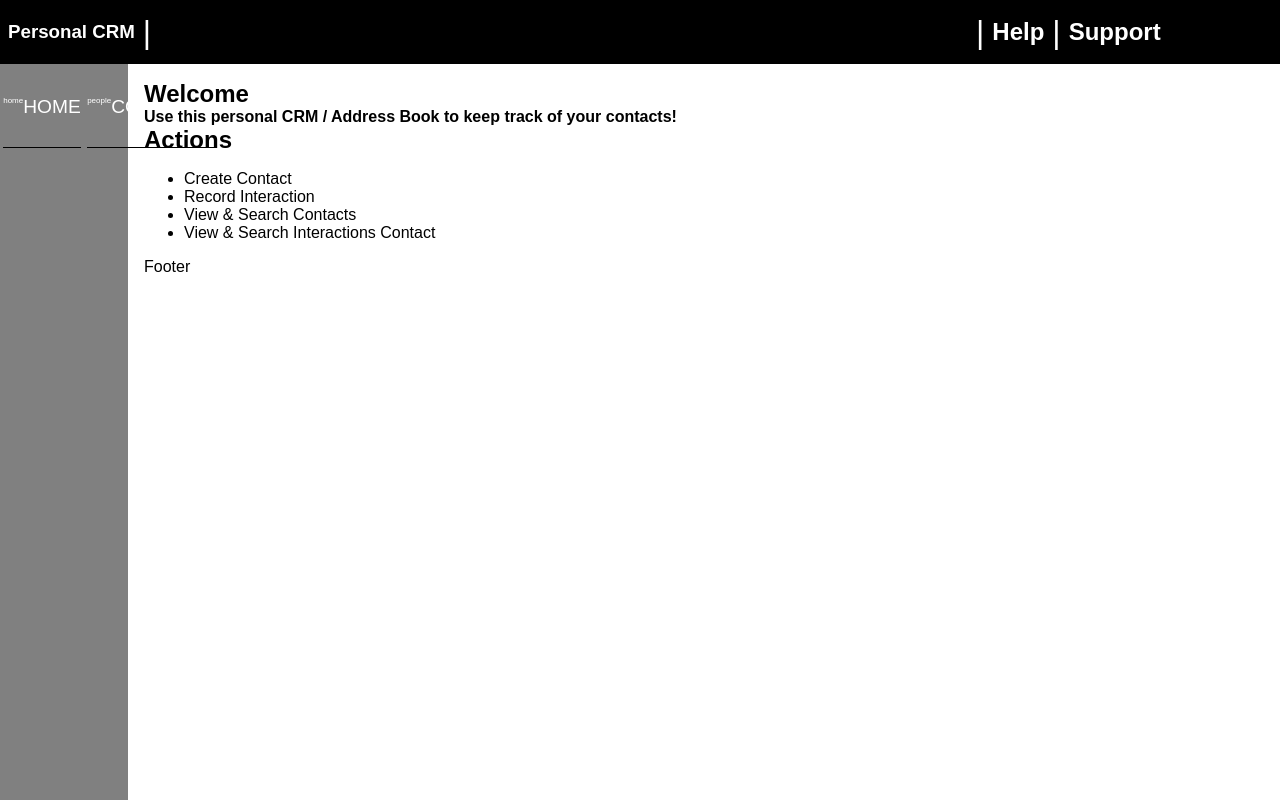
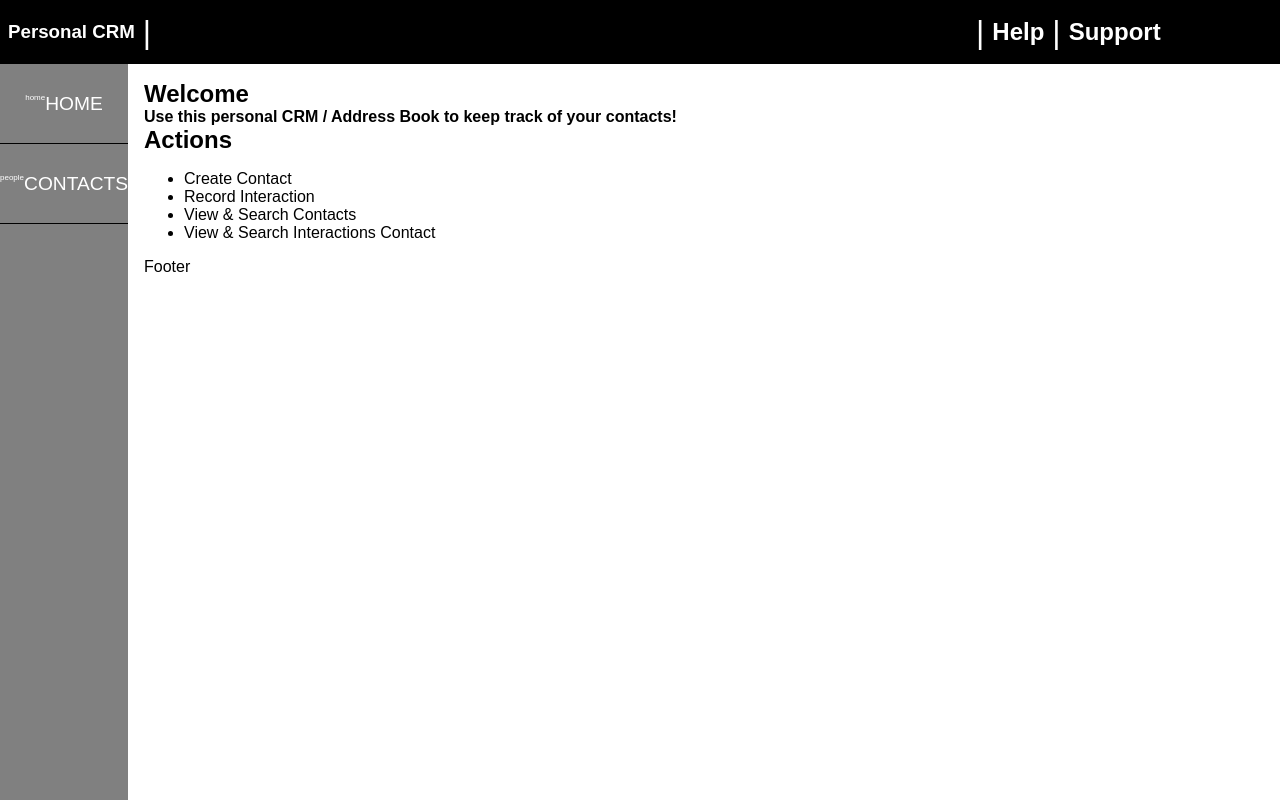
Before and after one commit to Jonathan-Paul-Wood/courm, a React (Create React App) app: page /home in a window 1280 px wide. Built offline with nearby package versions, Linux system fonts and the light colour scheme.

Commit message:
added grid layout to LeftSideBar navigation

```diff
--- a/src/layouts/AppLayout/LeftSideBar/LeftSideBar.js
+++ b/src/layouts/AppLayout/LeftSideBar/LeftSideBar.js
@@ -11,6 +11,9 @@ const LeftSideBarWrapper = styled.div`
     display: flex;
     background-color: gray;
     color: white;
+    display: grid;
+    grid-template-columns: 8em;
+    grid-template-rows: 5rem 5rem 5rem 5rem;
 `;
 
 export default function LeftSidebar() {
--- a/src/layouts/AppLayout/LeftSideBar/SideBarNavItem/SideBarNavItem.js
+++ b/src/layouts/AppLayout/LeftSideBar/SideBarNavItem/SideBarNavItem.js
@@ -3,13 +3,18 @@ import { useHistory } from 'react-router-dom';
 import styled from 'styled-components';
 
 const ItemWrapper = styled.div`
-    width: 8rem;
-    height: 5rem;
     font-size: 1.2rem;
-    margin: 0.2rem;
     border-bottom: 1px solid black;
     display: flex;
     position: relative;
+
+    .nav-option {
+        cursor: pointer;
+    }
+
+    .nav-option:hover {
+        opacity: 0.8;
+    }
 `;
 
 const ItemContainer = styled.div`
@@ -30,7 +35,7 @@ export default function LeftSidebar(props) {
 
     return (
         <ItemWrapper>
-            <ItemContainer onClick={() => handleNavigation(props.path)}>
+            <ItemContainer className="nav-option" onClick={() => handleNavigation(props.path)}>
                 <span>{props.icon}</span>
                 {props.title.toUpperCase()}
             </ItemContainer>
```
